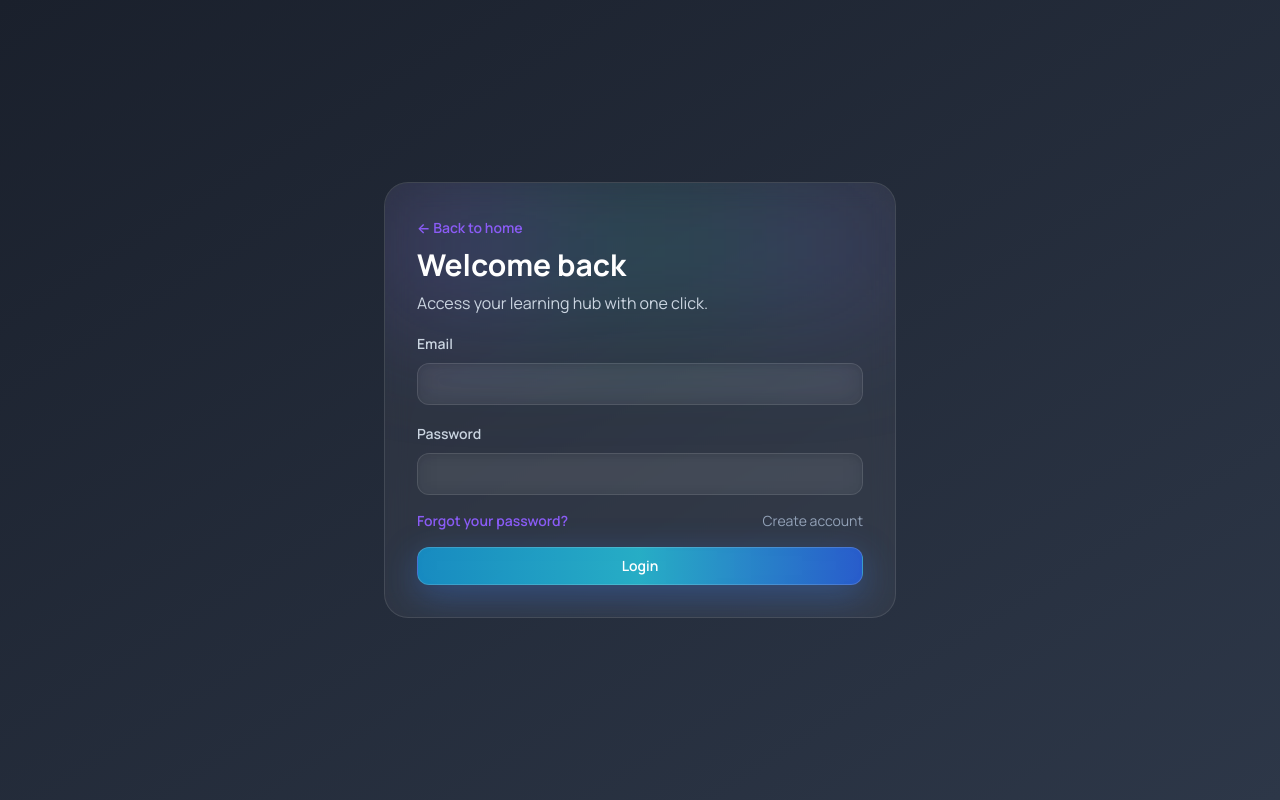
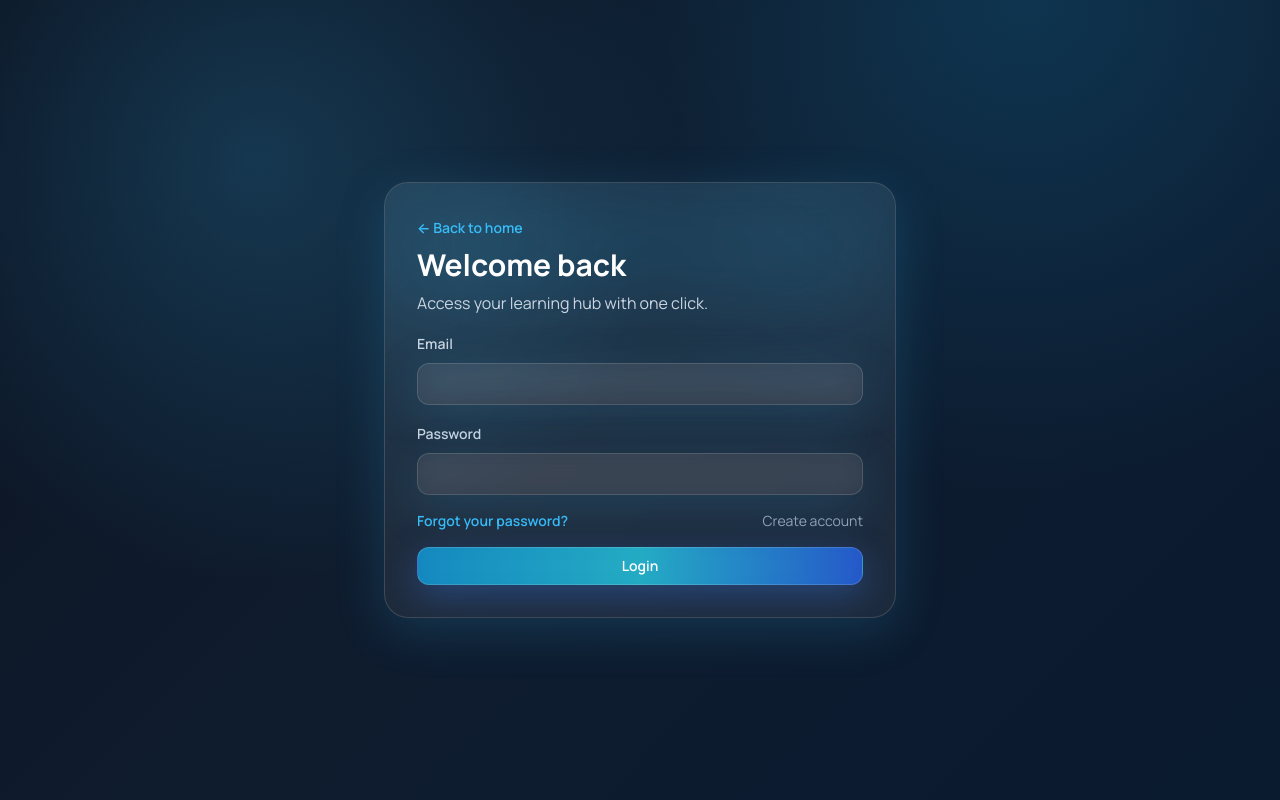
Before and after one commit to madhavneupane6789-bit/wit-new, a React (Vite) app in the folder frontend/: page /login in a window 1280 px wide. Built offline with nearby package versions, Linux system fonts and the light colour scheme; no server answers.

Commit message:
Improve CORS origins and glassy blue UI updates

```diff
--- a/frontend/src/index.css
+++ b/frontend/src/index.css
@@ -3,15 +3,19 @@
 @tailwind utilities;
 
 :root {
-  color: #f8fafc; /* default text color to light */
-  background-color: #1a202c; /* dark-start color */
+  color: #e9f5ff;
+  background-color: #0b1220;
 }
 
 body {
   margin: 0;
   font-family: 'Manrope', 'Inter', system-ui, -apple-system, BlinkMacSystemFont, 'Segoe UI', sans-serif;
-  background-image: linear-gradient(to bottom right, #1a202c, #2d3748);
+  background-image:
+    radial-gradient(circle at 20% 20%, rgba(56, 189, 248, 0.2), transparent 35%),
+    radial-gradient(circle at 80% 0%, rgba(14, 165, 233, 0.18), transparent 38%),
+    linear-gradient(135deg, #0b1220, #0f1c2e 45%, #0a1a2f);
   min-height: 100vh;
+  color: #e9f5ff;
 }
 
 ::-webkit-scrollbar {
@@ -24,8 +28,9 @@ body {
 }
 
 .glass {
-  -webkit-backdrop-filter: blur(12px);
-  backdrop-filter: blur(12px);
-  background-color: rgba(255, 255, 255, 0.05);
-  border: 1px solid rgba(255, 255, 255, 0.1);
+  -webkit-backdrop-filter: blur(16px);
+  backdrop-filter: blur(16px);
+  background-color: rgba(255, 255, 255, 0.07);
+  border: 1px solid rgba(255, 255, 255, 0.14);
+  box-shadow: 0 12px 50px rgba(56, 189, 248, 0.18);
 }
--- a/frontend/src/services/apiClient.ts
+++ b/frontend/src/services/apiClient.ts
@@ -3,7 +3,7 @@ import axios from 'axios';
 const envBase = import.meta.env.VITE_API_BASE_URL?.trim();
 
 // Always point to the deployed backend unless an explicit env override is provided (for local dev).
-const baseURL = envBase || 'https://wit-new-1.onrender.com';
+const baseURL = envBase || 'https://witback.onrender.com';
 
 const api = axios.create({
   baseURL,
--- a/frontend/tailwind.config.cjs
+++ b/frontend/tailwind.config.cjs
@@ -7,18 +7,18 @@ module.exports = {
         sans: ['"Manrope"', 'ui-sans-serif', 'system-ui'],
       },
       colors: {
-        primary: '#8B5CF6',
-        secondary: '#14B8A6',
-        'dark-start': '#1a202c',
-        'dark-end': '#2d3748',
+        primary: '#38bdf8', // sky-400
+        secondary: '#0ea5e9', // sky-500
+        'dark-start': '#0b1220',
+        'dark-end': '#0f1c2e',
         'light-glass': 'rgba(255, 255, 255, 0.1)',
         'dark-glass': 'rgba(0, 0, 0, 0.2)',
         midnight: '#0f172a', // keeping for compatibility, can be removed later
         mist: '#f8fafc', // keeping for compatibility, can be removed later
-        accent: '#3b82f6', // keeping for compatibility, can be removed later
+        accent: '#38bdf8', // keeping for compatibility, can be removed later
       },
       boxShadow: {
-        glow: '0 0 20px rgba(139, 92, 246, 0.3)',
+        glow: '0 0 24px rgba(56, 189, 248, 0.35)',
       },
     },
   },
```
Also changed, not shown: 2 other files (tests, documents, lock files or other folders).
